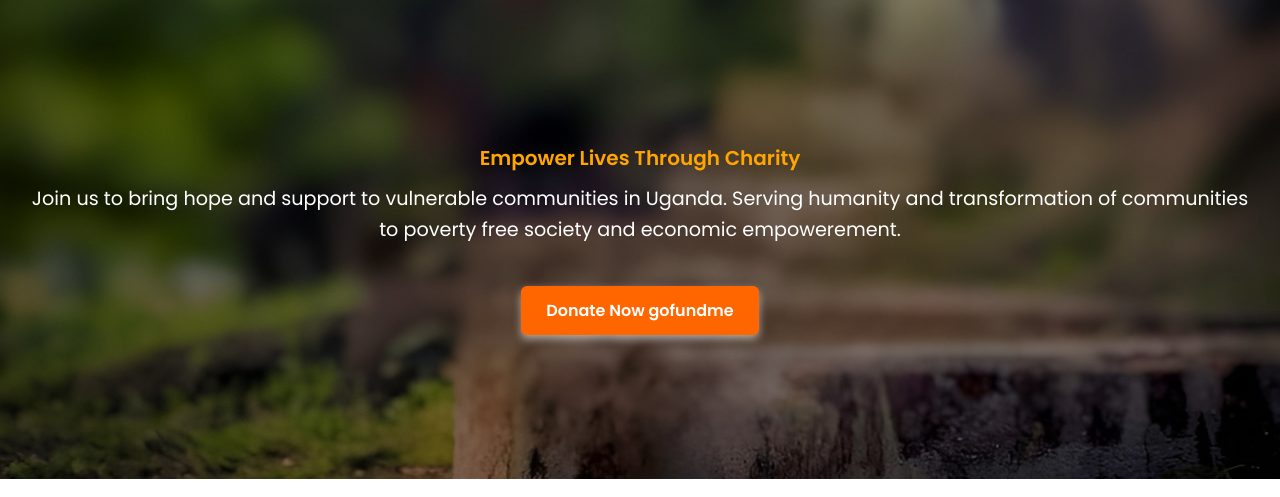
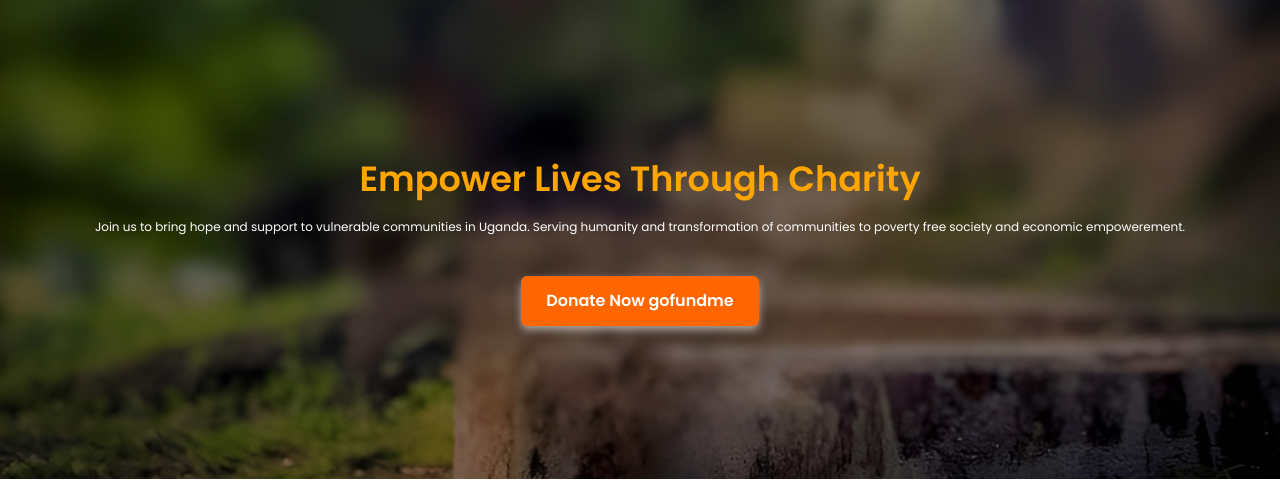
Before and after one commit to hamzadrnow/sajad, a plain HTML site: page index.html in a window 1280 px wide. Shown: the part 142-639 px from the top of the page. Drawn offline with Linux system fonts and the light colour scheme.

Commit message:
Update index.html

```diff
--- a/index.html
+++ b/index.html
@@ -25,8 +25,8 @@
   </header>
   <section class="hero">
     <div class="hero-content">
-     <h1 style="font-size:20px; color:orange;">Empower Lives Through Charity</h1>
-      <p>Join us to bring hope and support to vulnerable communities in Uganda. Serving humanity and transformation of communities to poverty free society and economic empowerement.</p>
+     <h1 style="font-size:35px; color:orange;">Empower Lives Through Charity</h1>
+      <p style="font-size:12px;">Join us to bring hope and support to vulnerable communities in Uganda. Serving humanity and transformation of communities to poverty free society and economic empowerement.</p>
       <a href="https://www.gofundme.com/f/building-mosques-and-providing-essential-aid/wa/s?utm_campaign=fp_sharesheet&utm_medium=customer&utm_source=whatsapp&lang=en_GB" class="btn">Donate Now gofundme</a>
     </div>
   </section>
```
